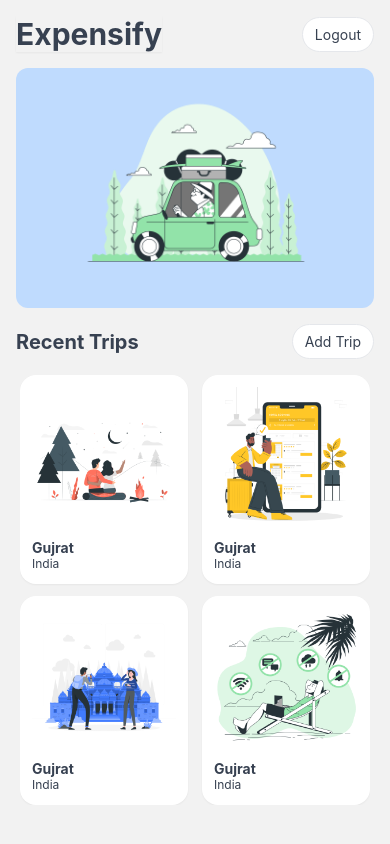
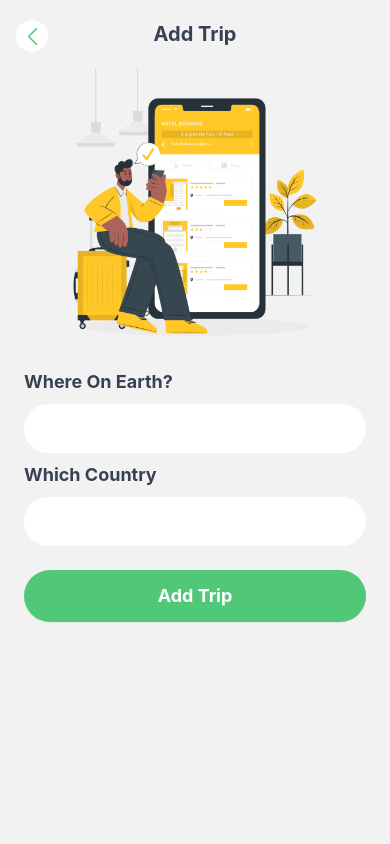
Before and after one commit to Omi1804/ExpensifyNative, a React Native app: screen /AddTrip in a window 390 px wide. Built offline with nearby package versions, Linux system fonts and the light colour scheme.

Commit message:
completed addtrip screen

```diff
--- a/package.json
+++ b/package.json
@@ -15,8 +15,10 @@
     "nativewind": "^2.0.11",
     "react": "18.2.0",
     "react-native": "0.74.2",
+    "react-native-heroicons": "^4.0.0",
     "react-native-safe-area-context": "^4.10.5",
-    "react-native-screens": "3.29.0"
+    "react-native-screens": "3.29.0",
+    "react-native-svg": "^15.3.0"
   },
   "devDependencies": {
     "@babel/core": "^7.20.0",
--- /dev/null
+++ b/src/Components/backButton.js
@@ -0,0 +1,19 @@
+import {View, Text, TouchableOpacity} from 'react-native';
+import React from 'react';
+import {ChevronLeftIcon} from 'react-native-heroicons/outline';
+import {SparklesIcon as SparklesIconMicro} from 'react-native-heroicons/micro';
+import {colors} from '../theme';
+import {useNavigation} from '@react-navigation/native';
+
+const BackButton = () => {
+  const navigation = useNavigation();
+  return (
+    <TouchableOpacity
+      className="bg-white rounded-full h-8 w-8 flex justify-center items-center"
+      onPress={() => navigation.goBack()}>
+      <ChevronLeftIcon size={25} color={`${colors.button}`} />
+    </TouchableOpacity>
+  );
+};
+
+export default BackButton;
--- /dev/null
+++ b/src/Components/emptyList.js
@@ -0,0 +1,18 @@
+import {View, Text, Image} from 'react-native';
+import React from 'react';
+
+const EmptyList = ({message}) => {
+  return (
+    <View className="flex justify-center items-center my-5 space-y-3">
+      <Image
+        className="w-36 h-36 shadow"
+        source={require('../../assets/empty.png')}
+      />
+      <Text className="font-bold text-gray-400">
+        {message || 'Data not Found'}{' '}
+      </Text>
+    </View>
+  );
+};
+
+export default EmptyList;
--- a/src/Navigation/appNavigation.js
+++ b/src/Navigation/appNavigation.js
@@ -2,6 +2,8 @@
 import {createNativeStackNavigator} from '@react-navigation/native-stack';
 import Home from '../Screens/Home';
 import Login from '../Screens/Login';
+import AddExpenseScreen from '../Screens/AddExpenseScreen';
+import AddTripScreen from '../Screens/AddTripScreen';
 
 const Stack = createNativeStackNavigator();
 
@@ -19,6 +21,16 @@
           name="Login"
           component={Login}
         />
+        <Stack.Screen
+          options={{headerShown: false}}
+          name="AddExpense"
+          component={AddExpenseScreen}
+        />
+        <Stack.Screen
+          options={{headerShown: false}}
+          name="AddTrip"
+          component={AddTripScreen}
+        />
       </Stack.Navigator>
     </NavigationContainer>
   );
--- /dev/null
+++ b/src/Screens/AddExpenseScreen.js
@@ -0,0 +1,12 @@
+import {View, Text} from 'react-native';
+import React from 'react';
+
+const AddExpenseScreen = () => {
+  return (
+    <View>
+      <Text>AddExpenseScreen</Text>
+    </View>
+  );
+};
+
+export default AddExpenseScreen;
--- /dev/null
+++ b/src/Screens/AddTripScreen.js
@@ -0,0 +1,74 @@
+import {View, Text, Image, TextInput, TouchableOpacity} from 'react-native';
+import React, {useState} from 'react';
+import ScreenWrapper from '../Components/ScreenWrapper';
+import {colors} from '../theme';
+import BackButton from '../Components/backButton';
+import {useNavigation} from '@react-navigation/native';
+
+const AddTripScreen = () => {
+  const [place, setPlace] = useState('');
+  const [country, setCountry] = useState('');
+
+  const navigation = useNavigation();
+
+  const handleAddTrip = () => {
+    if (place && country) {
+      navigation.navigate('Home');
+    } else {
+    }
+  };
+
+  return (
+    <ScreenWrapper>
+      <View className="flex justify-between h-full mx-4">
+        <View>
+          <View className="relative mt-5">
+            <View className="absolute top-0 left-0">
+              <BackButton />
+            </View>
+            <Text className={`${colors.heading} text-xl font-bold text-center`}>
+              Add Trip
+            </Text>
+          </View>
+
+          <View className="flex-row justify-center my-3 mt-5">
+            <Image
+              className="h-72 w-72"
+              source={require('../../assets/4.png')}
+            />
+          </View>
+          <View className="space-y-2 mx-2">
+            <Text className={`${colors.heading} text-lg font-bold`}>
+              Where On Earth?
+            </Text>
+            <TextInput
+              value={place}
+              onChange={value => setPlace(value)}
+              className="bg-white p-4 rounded-full mb-3"
+            />
+            <Text className={`${colors.heading} text-lg font-bold`}>
+              Which Country
+            </Text>
+            <TextInput
+              value={country}
+              onChange={value => setCountry(value)}
+              className="bg-white p-4 rounded-full mb-3"
+            />
+          </View>
+        </View>
+        <View>
+          <TouchableOpacity
+            onPress={handleAddTrip}
+            style={{backgroundColor: colors.button}}
+            className="my-6 rounded-full p-3 shadow-sm mx-2">
+            <Text className="text-center text-white text-lg font-bold">
+              Add Trip
+            </Text>
+          </TouchableOpacity>
+        </View>
+      </View>
+    </ScreenWrapper>
+  );
+};
+
+export default AddTripScreen;
--- a/src/Screens/Home.js
+++ b/src/Screens/Home.js
@@ -11,6 +11,8 @@
 import ScreenWrapper from '../Components/ScreenWrapper';
 import {colors} from '../theme';
 import randomImage from '../../assets/randomImage';
+import EmptyList from '../Components/emptyList';
+import {useNavigation} from '@react-navigation/native';
 
 let items = [
   {
@@ -51,6 +53,7 @@
 ];
 
 const Home = () => {
+  const navigation = useNavigation();
   return (
     <ScreenWrapper className="flex-1">
       <View className="flex-row justify-between items-center p-4">
@@ -72,7 +75,9 @@
           <Text className={`${colors.heading} font-bold text-xl`}>
             Recent Trips
           </Text>
-          <TouchableOpacity className="p-2 px-3 bg-white border border-gray-200 rounded-full">
+          <TouchableOpacity
+            onPress={() => navigation.navigate('AddTrip')}
+            className="p-2 px-3 bg-white border border-gray-200 rounded-full">
             <Text className={colors.heading}>Add Trip</Text>
           </TouchableOpacity>
         </View>
@@ -80,6 +85,9 @@
           <FlatList
             data={items}
             numColumns={2}
+            ListEmptyComponent={
+              <EmptyList message={"You haven't recorded any trips yet"} />
+            }
             keyExtractor={item => item.id}
             showsVerticalScrollIndicator={false}
             columnWrapperStyle={{
```
Also changed, not shown: 2 other files (tests, documents, lock files or other folders).
